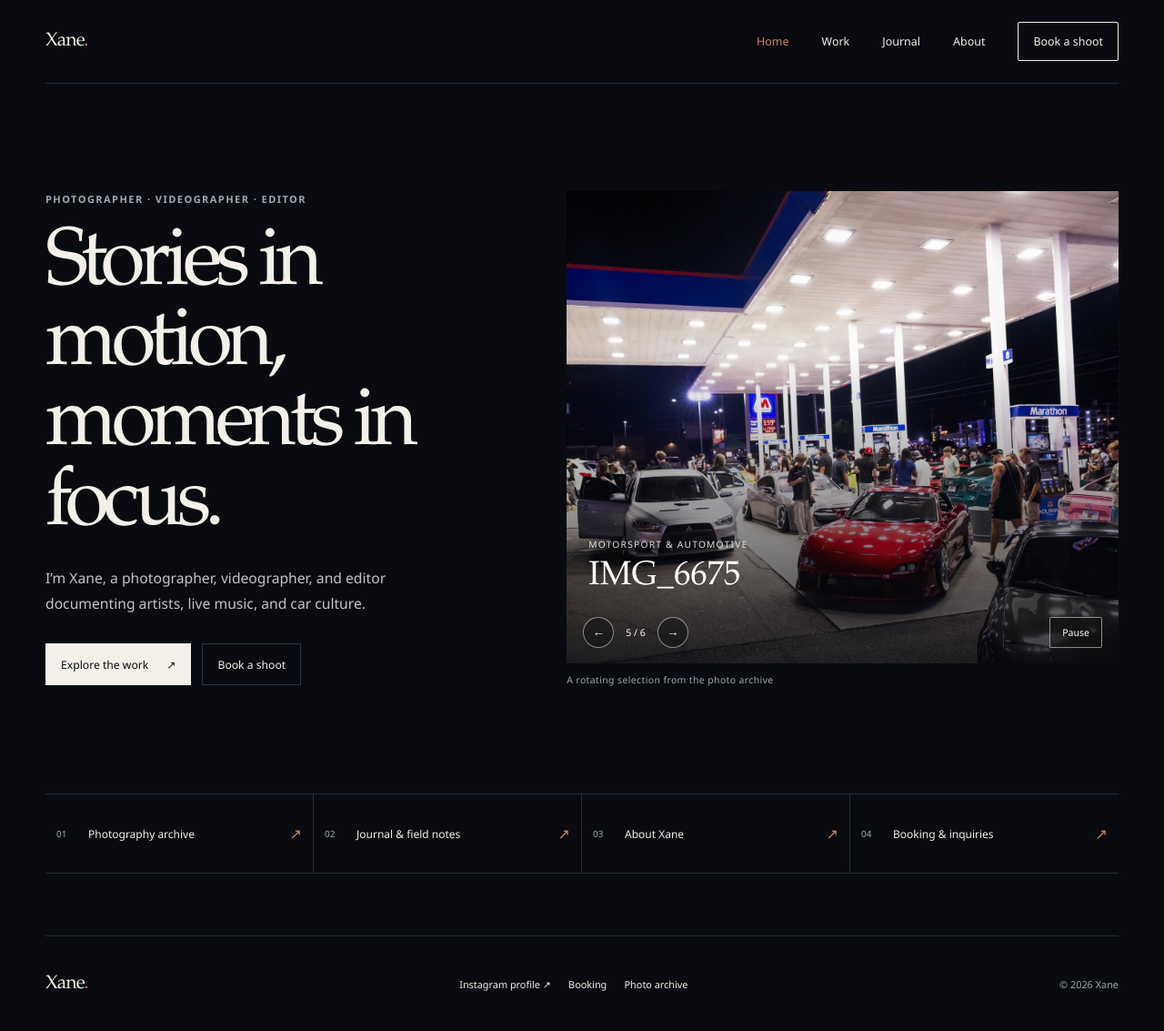
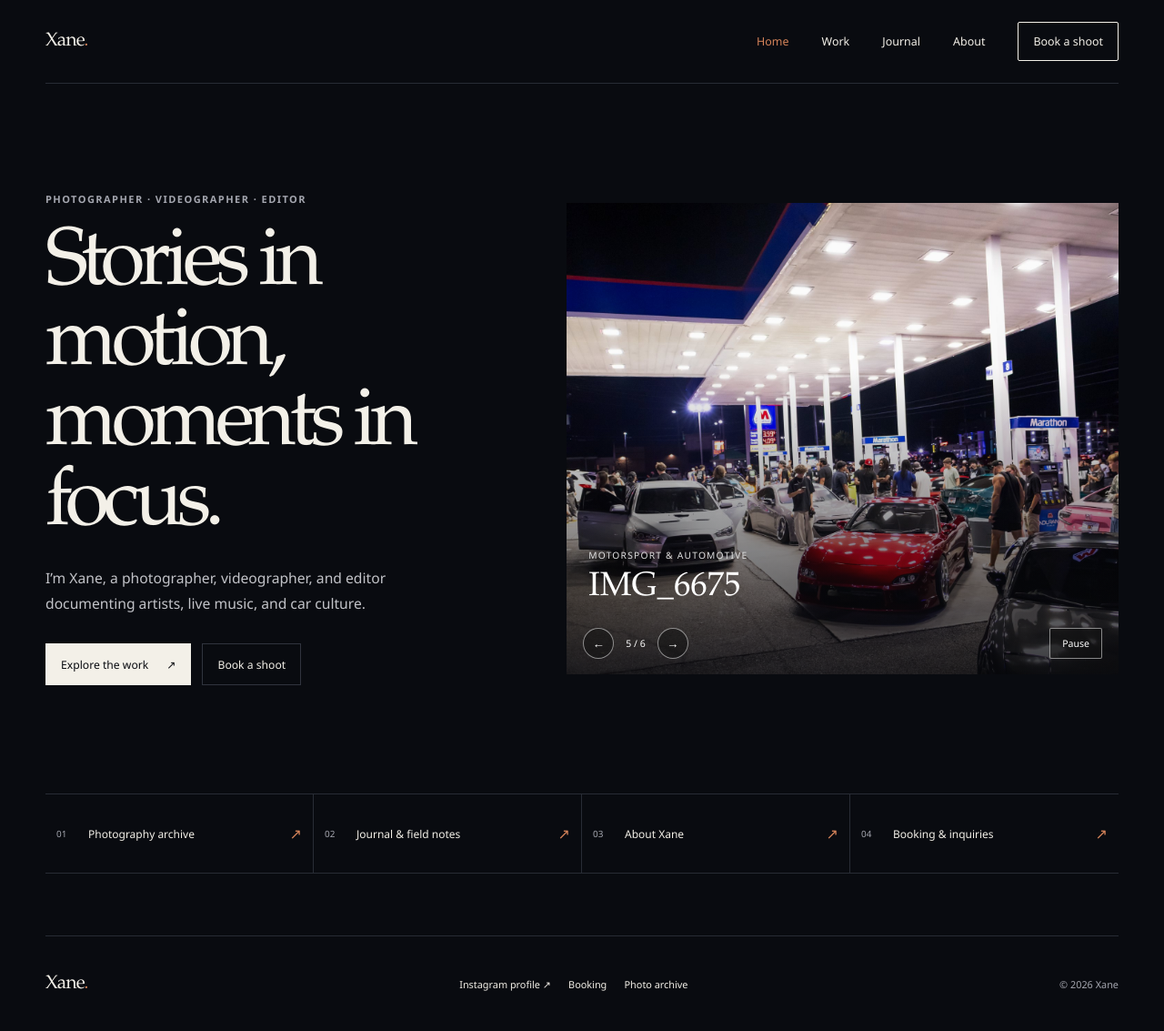
Before and after one commit to Xahann/xahann.github.io, a Jekyll site: the page built from index.html, in a window 1280 px wide. Shown: the whole page at 91% size. Built offline with Jekyll 4.4.1, drawn with Linux system fonts in a browser that asks for light colours.

Commit message:
removed text bellow the images on homepage

```diff
--- a/index.html
+++ b/index.html
@@ -35,7 +35,6 @@ description: Photography by Xane — artists, live music, and car culture.
           <button class="carousel-toggle" type="button" data-carousel-toggle aria-label="Pause slideshow">Pause</button>
         </div>
       </div>
-      <p class="carousel-note">A rotating selection from the photo archive</p>
       <script type="application/json" data-carousel-photos>[
         {% for photo in all_photos %}
           {"image": {{ photo.image | relative_url | jsonify }}, "title": {{ photo.title | jsonify }}, "category": {{ photo.category | jsonify }}, "alt": {{ photo.image_alt | default: photo.title | jsonify }}}{% unless forloop.last %},{% endunless %}
```
Also changed, not shown: 1 other file.
